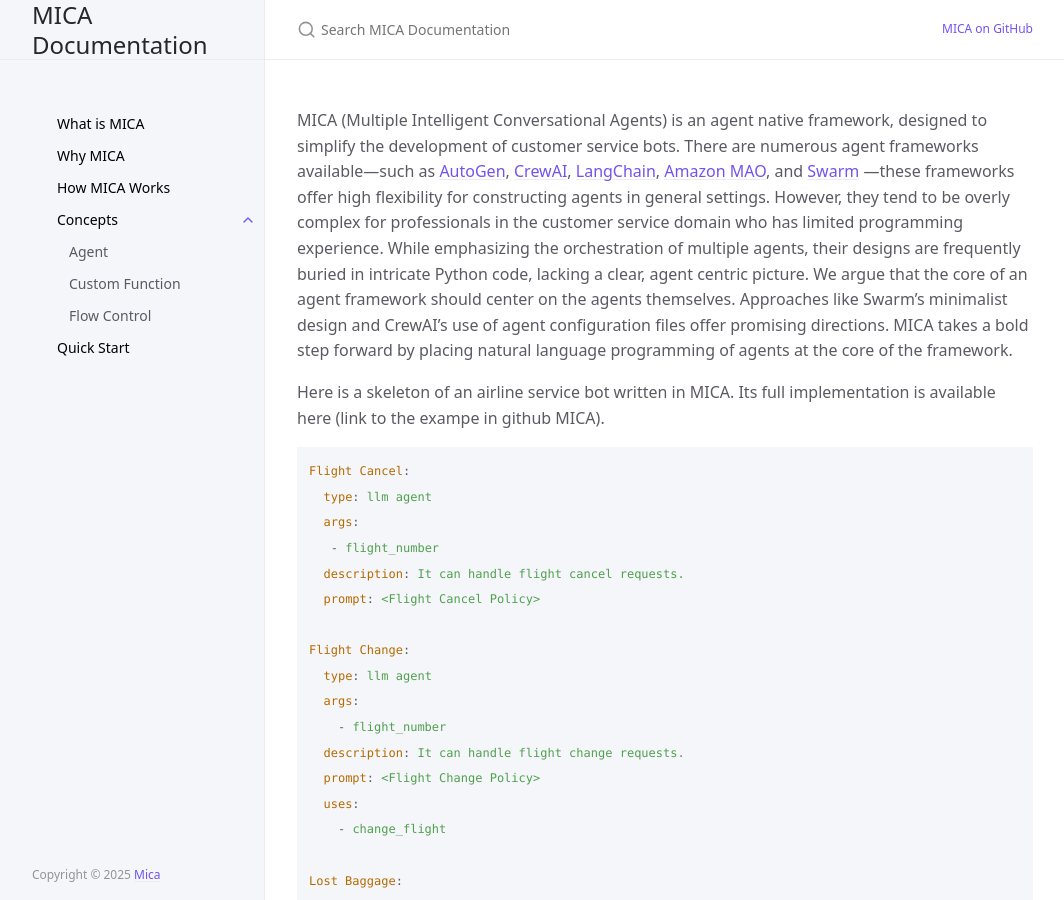
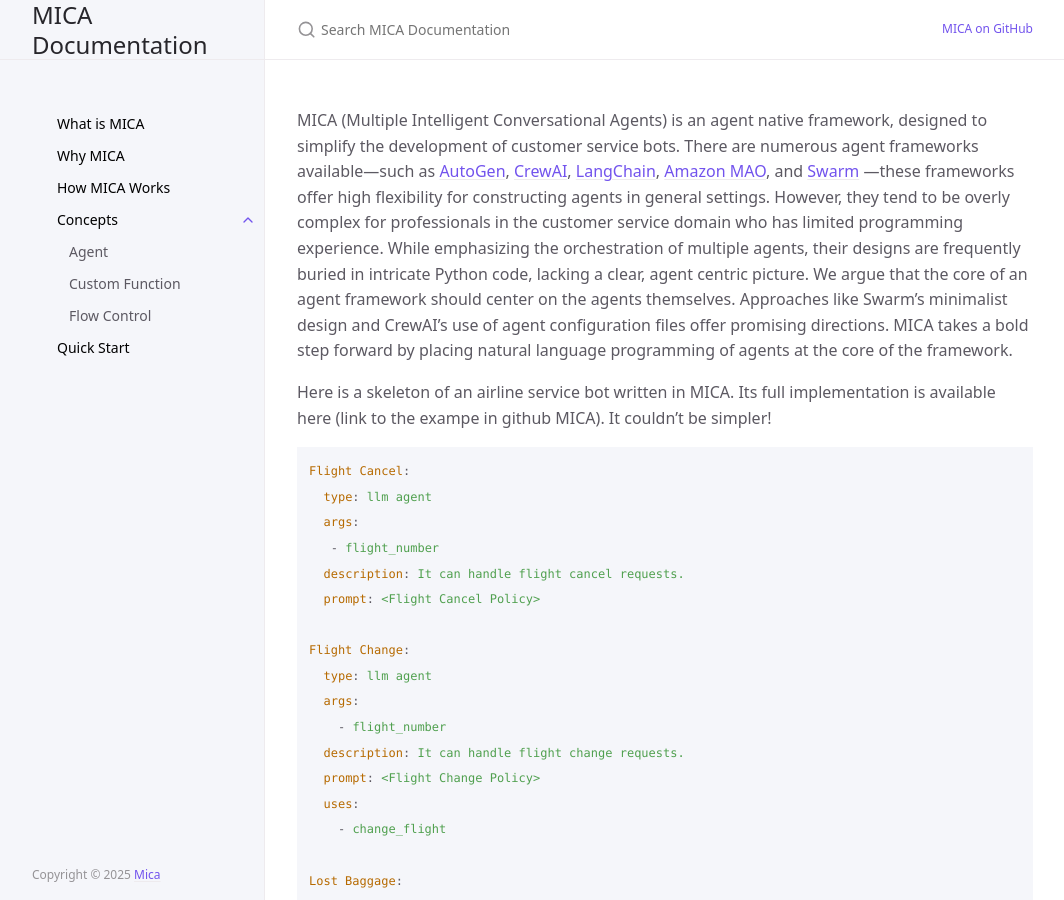
Before and after one commit to Mica-labs/Mica-labs.github.io, a Jekyll site: the page built from index.md, in a window 1280 px wide and 900 px high. Shown: the whole window, without its empty margins (107-1171 px from the left). Built offline with Jekyll 4.4.1, drawn with Linux system fonts in a browser that asks for light colours; cached includes are drawn as plain includes.

Commit message:
Update index.md

````diff
--- a/index.md
+++ b/index.md
@@ -9,7 +9,7 @@ permalink: /
 MICA (Multiple Intelligent Conversational Agents) is an agent native framework, designed to simplify the development of customer service bots. There are numerous agent frameworks available—such as [AutoGen](https://github.com/microsoft/autogen), [CrewAI](https://github.com/crewAIInc/crewAI), [LangChain](https://github.com/langchain-ai/langchain), [Amazon MAO](https://github.com/awslabs/multi-agent-orchestrator), and [Swarm](https://github.com/openai/swarm) —these frameworks offer high flexibility for constructing agents in general settings. However, they tend to be overly complex for professionals in the customer service domain who has limited programming experience.
 While emphasizing the orchestration of multiple agents, their designs are frequently buried in intricate Python code, lacking a clear, agent centric picture. We argue that the core of an agent framework should center on the agents themselves. Approaches like Swarm’s minimalist design and CrewAI’s use of agent configuration files offer promising directions.  MICA takes a bold step forward by placing natural language programming of agents at the core of the framework.
 
-Here is a skeleton of an airline service bot written in MICA. Its full implementation is available here (link to the exampe in github MICA).
+Here is a skeleton of an airline service bot written in MICA. Its full implementation is available here (link to the exampe in github MICA). It couldn't be simpler!
 
 ```yaml
 Flight Cancel:
````
